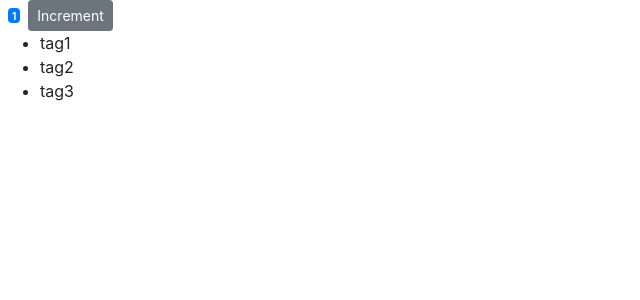
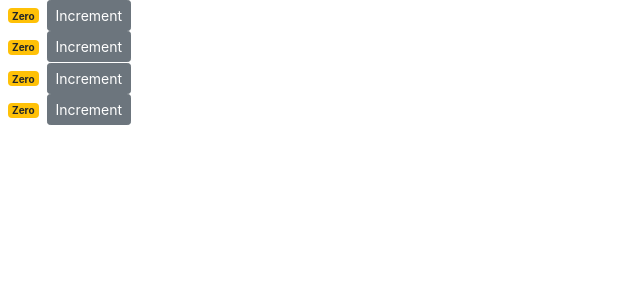
Before and after one commit to Melkam-code/react_with_mosh, a React (Create React App) app: page / in a window 1280 px wide. Shown: the top 300 px of the page, without its empty margins (0-640 px from the left). Built offline with nearby package versions, Linux system fonts and the light colour scheme.

Commit message:
Make render changes

```diff
--- a/src/components/counter.jsx
+++ b/src/components/counter.jsx
@@ -2,13 +2,13 @@ import React, { Component } from 'react';
 
 class Counter extends Component {
     state = {
-        count: 1,
+        count: 0,
         tags: ['tag1','tag2','tag3']
     };
 
     constructor(){
         super();
-        this.handleincrement = this.handleincrement.bind(this);
+        this.handleIncrement = this.handleIncrement.bind(this);
     }
 
     styles = {
@@ -32,7 +32,8 @@ class Counter extends Component {
         return <ul>{this.state.tags.map(tag => <li key={tag}>{tag}</li>)}</ul>;
     }
 
-    handleincrement = () => {
+    handleIncrement = product => {
+        console.log(product);
         this.setState({
             count: this.state.count + 1
         })
@@ -44,10 +45,10 @@ class Counter extends Component {
             <div>
                 <span style={this.styles} className={this.getBadgeClasses()}>{this.formatCount()}</span>
 
-                <button onClick={this.handleincrement} className="btn btn-secondary btn-sm">Increment</button>
+                <button onClick={ () => this.handleIncrement({ id: 1 }) } className="btn btn-secondary btn-sm">Increment</button>
 
                 {this.state.tags.length === 0 && "Please create a new tag"}
-                { this.renderTags() }
+
             </div>
         );
     }
--- a/src/index.js
+++ b/src/index.js
@@ -1,6 +1,6 @@
 import React from 'react';
 import ReactDOM from 'react-dom';
 import 'bootstrap/dist/css/bootstrap.min.css';
-import Counter from './components/counter';
+import Counters from './components/counters';
 
-ReactDOM.render(<Counter />, document.getElementById('root'));
+ReactDOM.render(<Counters />, document.getElementById('root'));
```
